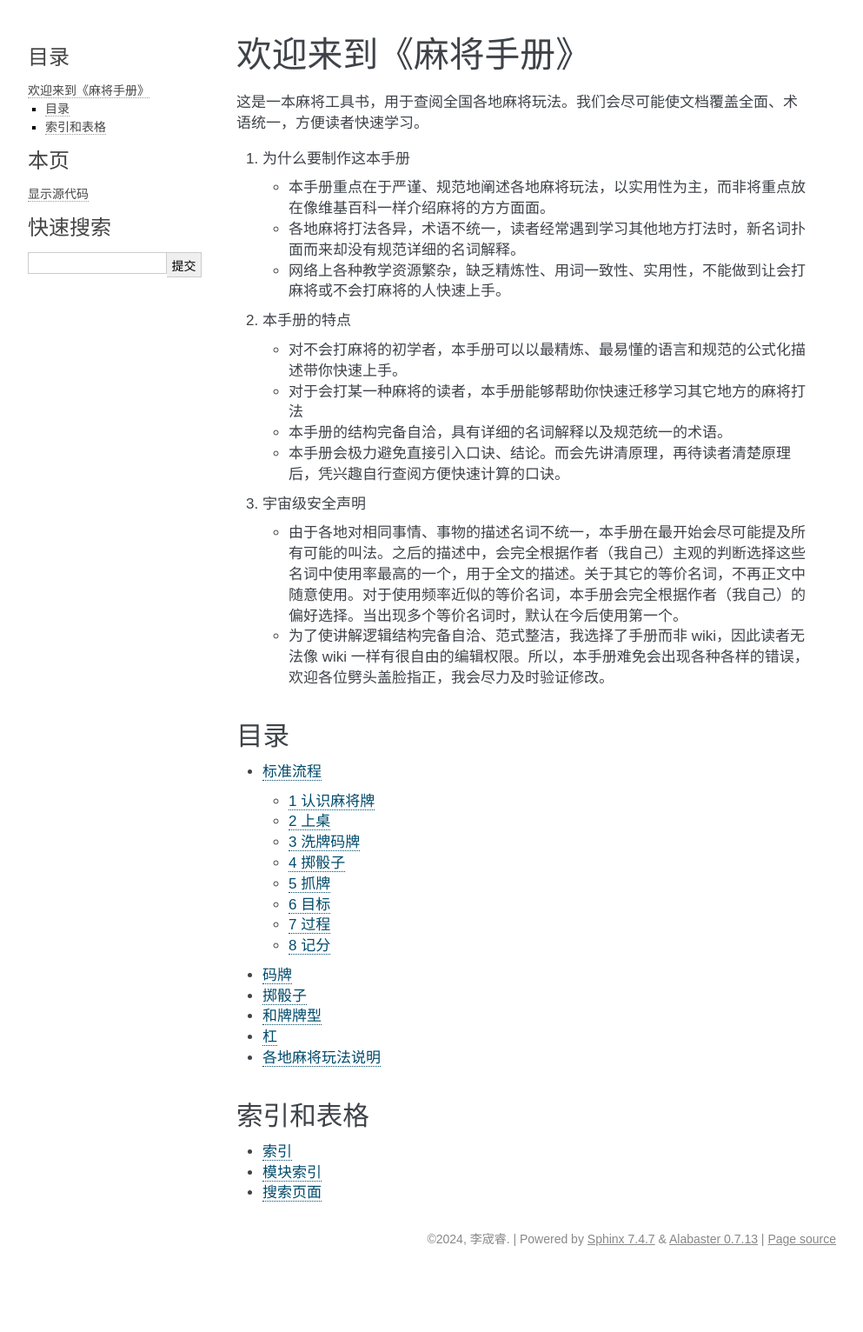
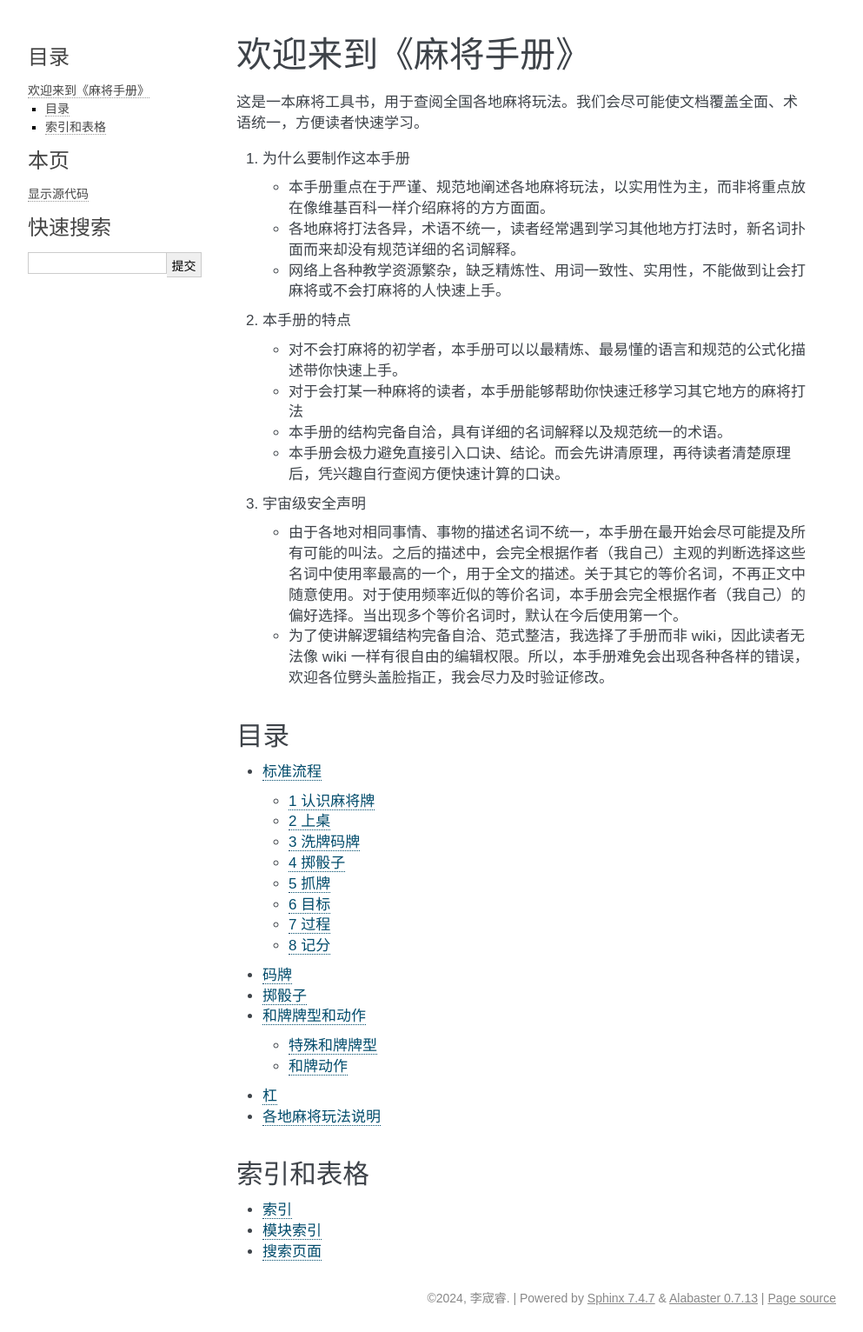
Before and after one commit to JerrySoybean/Mahjong-manual, a Sphinx documentation site: the page built from docs/source/index.rst, in a window 1280 px wide. Shown: the whole page at 87% size, without its empty margins (148-1141 px from the left). Built offline with Sphinx 7.4.7, drawn with Linux system fonts in a browser that asks for light colours; before the commit the page ends 1464 px from its top, so only the background shows below that.

```diff
--- a/docs/source/win.rst
+++ b/docs/source/win.rst
@@ -1,2 +1,116 @@
-和牌牌型
+和牌牌型和动作
 ========
+
+.. |1b| image:: _static/images/MJt1.png
+    :width: 3 %
+.. |2b| image:: _static/images/MJt2.png
+    :width: 3 %
+.. |3b| image:: _static/images/MJt3.png
+    :width: 3 %
+.. |4b| image:: _static/images/MJt4.png
+    :width: 3 %
+.. |5b| image:: _static/images/MJt5.png
+    :width: 3 %
+.. |6b| image:: _static/images/MJt6.png
+    :width: 3 %
+.. |7b| image:: _static/images/MJt7.png
+    :width: 3 %
+.. |8b| image:: _static/images/MJt8.png
+    :width: 3 %
+.. |9b| image:: _static/images/MJt9.png
+    :width: 3 %
+.. |1t| image:: _static/images/MJs1.png
+    :width: 3 %
+.. |2t| image:: _static/images/MJs2.png
+    :width: 3 %
+.. |3t| image:: _static/images/MJs3.png
+    :width: 3 %
+.. |4t| image:: _static/images/MJs4.png
+    :width: 3 %
+.. |5t| image:: _static/images/MJs5.png
+    :width: 3 %
+.. |6t| image:: _static/images/MJs6.png
+    :width: 3 %
+.. |7t| image:: _static/images/MJs7.png
+    :width: 3 %
+.. |8t| image:: _static/images/MJs8.png
+    :width: 3 %
+.. |9t| image:: _static/images/MJs9.png
+    :width: 3 %
+.. |1w| image:: _static/images/MJw1.png
+    :width: 3 %
+.. |2w| image:: _static/images/MJw2.png
+    :width: 3 %
+.. |3w| image:: _static/images/MJw3.png
+    :width: 3 %
+.. |4w| image:: _static/images/MJw4.png
+    :width: 3 %
+.. |5w| image:: _static/images/MJw5.png
+    :width: 3 %
+.. |6w| image:: _static/images/MJw6.png
+    :width: 3 %
+.. |7w| image:: _static/images/MJw7.png
+    :width: 3 %
+.. |8w| image:: _static/images/MJw8.png
+    :width: 3 %
+.. |9w| image:: _static/images/MJw9.png
+    :width: 3 %
+.. |df| image:: _static/images/MJf1.png
+    :width: 3 %
+.. |nf| image:: _static/images/MJf2.png
+    :width: 3 %
+.. |xf| image:: _static/images/MJf3.png
+    :width: 3 %
+.. |bf| image:: _static/images/MJf4.png
+    :width: 3 %
+.. |zhong| image:: _static/images/MJd1.png
+    :width: 3 %
+.. |fa| image:: _static/images/MJd2.png
+    :width: 3 %
+.. |bai| image:: _static/images/MJd3.png
+    :width: 3 %
+.. |chun| image:: _static/images/MJh1.png
+    :width: 3 %
+.. |xia| image:: _static/images/MJh2.png
+    :width: 3 %
+.. |qiu| image:: _static/images/MJh3.png
+    :width: 3 %
+.. |dong| image:: _static/images/MJh4.png
+    :width: 3 %
+.. |mei| image:: _static/images/MJh5.png
+    :width: 3 %
+.. |lan| image:: _static/images/MJh6.png
+    :width: 3 %
+.. |ju| image:: _static/images/MJh7.png
+    :width: 3 %
+.. |zhu| image:: _static/images/MJh8.png
+    :width: 3 %
+
+特殊和牌牌型
+------------
+本部分会尽可能全面列出各种特殊和牌牌型。注意，这里只对他们进行定义，不说明分数。是否认可某一特殊和牌牌型及其对应分数应查阅 :doc:`/variants'。
+
+* **七对**：七对将，AA BB CC DD EE FF GG。如
+   |df| |df| - |nf| |nf| - |xf| |xf| - |bf| |bf| - |1t| |1t| - |9t| |9t| - |4w| |4w|
+
+   * **龙七对（豪华七对）**：AA AA BB CC DD EE FF。注意，AA AA 不能开杠。如
+      |df| |df| - |df| |df| - |nf| |nf| - |xf| |xf| - |1t| |1t| - |9t| |9t| - |4w| |4w|
+
+      * **双龙七对（超豪华七对）**：AA AA BB BB CC DD EE。注意，AA AA 不能开杠，BB BB 不能开杠。如
+         |df| |df| - |df| |df| - |1t| |1t| - |1t| |1t| - |xf| |xf| - |9t| |9t| - |4w| |4w|
+
+         * **三龙七对（超超豪华七对）**：AA AA BB BB CC CC DD。注意，AA AA 不能开杠，BB BB 不能开杠，CC CC 不能开杠。如
+            |df| |df| - |df| |df| - |1t| |1t| - |1t| |1t| - |9t| |9t| - |9t| |9t| - |4w| |4w|
+* **对对和/碰碰和/大对子**：四个面子全是刻子或杠 4 * (AAA 或 AAAA) + BB。如
+   |1t| |1t| |1t| - |4b| |4b| |4b| - |6t| |6t| |6t| - |bai| |bai| |bai| - |9b| |9b|
+
+和牌动作
+--------
+* 对倒
+* 砍张
+
+
+特殊和牌动作
+^^^^^^^^^^^^
+* 天和
+* 地和
```
